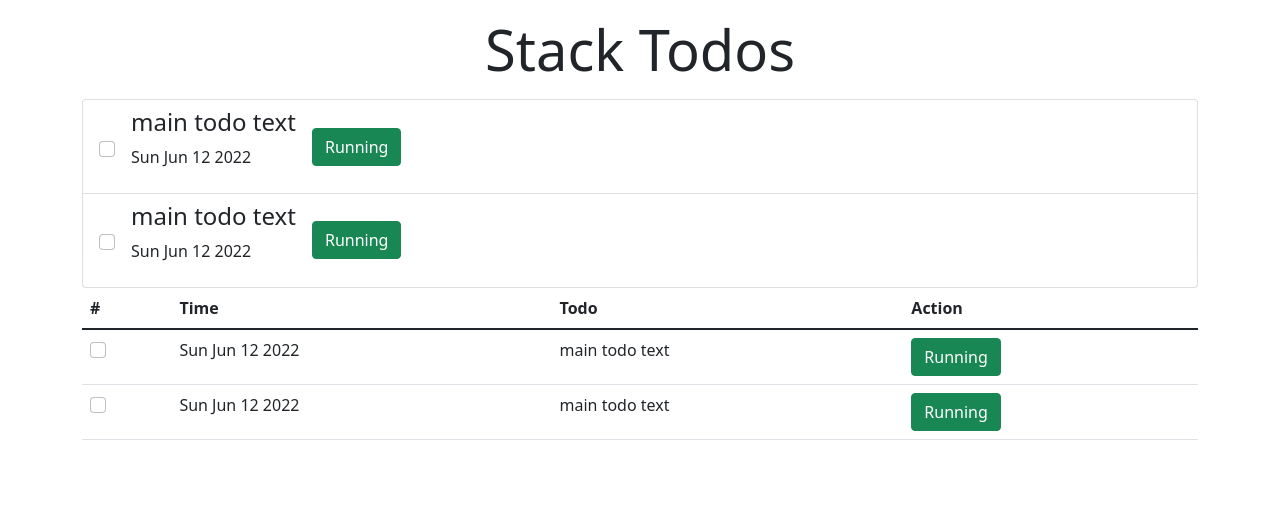
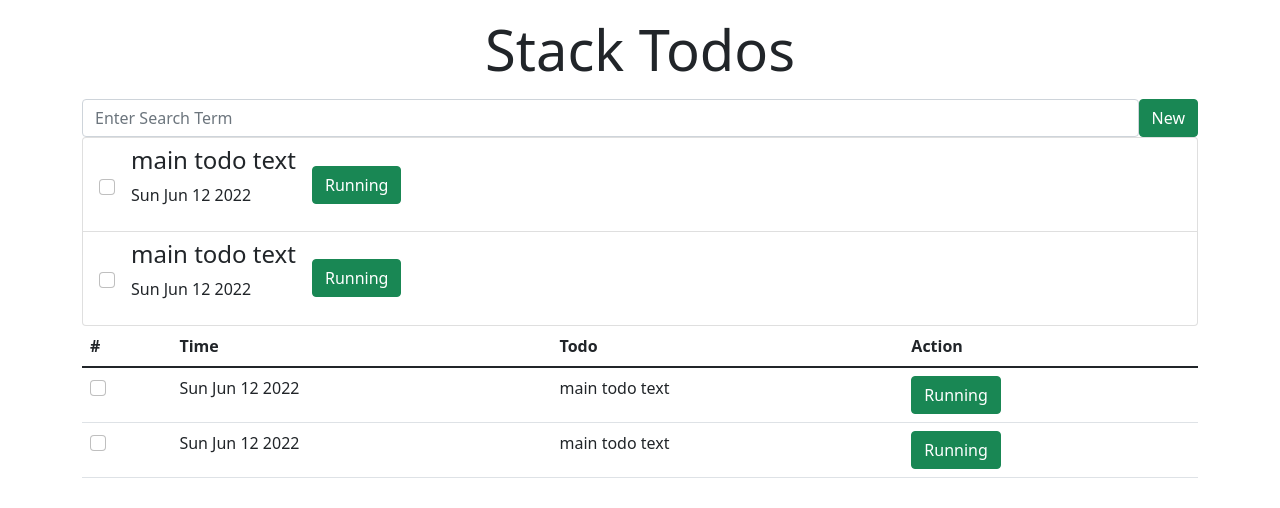
Before and after one commit to Rabipedia/Todos, a React (Create React App) app: page / in a window 1280 px wide. Shown: the top 508 px of the page. Built offline with nearby package versions, Linux system fonts and the light colour scheme.

Commit message:
search controller and create todo component is implemented.

```diff
--- a/package.json
+++ b/package.json
@@ -12,6 +12,7 @@
     "react-dom": "^18.1.0",
     "react-scripts": "5.0.1",
     "reactstrap": "^9.1.1",
+    "shortid": "^2.2.16",
     "web-vitals": "^2.1.4"
   },
   "scripts": {
--- /dev/null
+++ b/src/components/controllers/index.jsx
@@ -0,0 +1,22 @@
+import React from "react";
+import PropTypes from 'prop-types';
+import SearchPanel from "./search-panel";
+
+
+const Controller = ({ term, handleSearch, toggleForm }) => (
+    <div>
+        <SearchPanel
+            term={term}
+            handleSearch={handleSearch}
+            toggleForm={toggleForm}
+        />
+    </div>
+)
+
+Controller.propTypes = {
+    term: PropTypes.string.isRequired,
+    handleSearch: PropTypes.func.isRequired,
+    toggleForm: PropTypes.func.isRequired
+};
+
+export default Controller;
--- /dev/null
+++ b/src/components/controllers/search-panel.jsx
@@ -0,0 +1,25 @@
+import React from "react";
+import PropTypes from 'prop-types';
+import {Input, Button} from 'reactstrap';
+
+const SearchPanel = ({ term, handleSearch, toggleForm}) => {
+    return (
+        <div className="d-flex">
+            <Input
+                placeholder="Enter Search Term"
+                className="mr-3"
+                value={term}
+                onChange={(e) => handleSearch(e.target.value)}
+            />
+            <Button color="success" onClick={toggleForm}>New</Button>
+        </div>
+    )
+};
+
+SearchPanel.propTypes = {
+    term: PropTypes.string.isRequired,
+    handleSearch: PropTypes.func.isRequired,
+    toggleForm: PropTypes.func.isRequired
+};
+
+export default SearchPanel;
--- a/src/components/todos/index.jsx
+++ b/src/components/todos/index.jsx
@@ -1,6 +1,10 @@
 import React from "react";
+import shortid from 'shortid';
 import TableView from '../todos/tableview/index';
 import ListView from '../todos/listview/index';
+import { Modal, ModalHeader, ModalBody } from 'reactstrap';
+import CreateTodoForm from "../create-todo-form";
+import Controller from "../controllers";
 
 class Todos extends React.Component {
     state = {
@@ -22,16 +26,43 @@ class Todos extends React.Component {
                 isSelect: false
             }
 
-        ]
+        ],
+        isOpenTodoForm: false,
+        searchTerm: ''
     };
 
     toggleSelect = todoId => {};
 
     toggleComplete = todoId => {};
+
+    toggleForm = () => {
+        this.setState({
+            isOpenTodoForm: !this.state.isOpenTodoForm
+        })
+    };
+
+    handleSearch = () => {};
+
+    createTodo = todo => {
+        todo.id = shortid.generate();
+        todo.time = new Date();
+        todo.isComplete = false;
+        todo.isSelect = false;
+
+        const todos = [todo, ...this.state.todos]
+        this.setState({todos})
+        this.toggleForm();
+     };
+
     render() {
         return (
             <div>
                 <h1 className="display-4 text-center mb-3">Stack Todos</h1>
+                <Controller
+                    term={this.state.searchTerm}
+                    toggleForm={this.toggleForm}
+                    handleSearch={this.handleSearch}
+                />
                 <div>
                     <ListView
                         todos={this.state.todos}
@@ -45,6 +76,18 @@ class Todos extends React.Component {
                         toggleComplete={this.toggleComplete}
                     />
                 </div>
+                <Modal
+                    isOpen={this.state.isOpenTodoForm}
+                    toggle={this.toggleForm}
+                >
+                    <ModalHeader toggle={this.toggleForm}
+                    >
+                        Create New Todo Item
+                    </ModalHeader>
+                    <ModalBody>
+                        <CreateTodoForm createTodo={this.createTodo}/>
+                    </ModalBody>
+                </Modal>
             </div>
         )
     }
```
Also changed, not shown: 1 other file (tests, documents, lock files or other folders).
